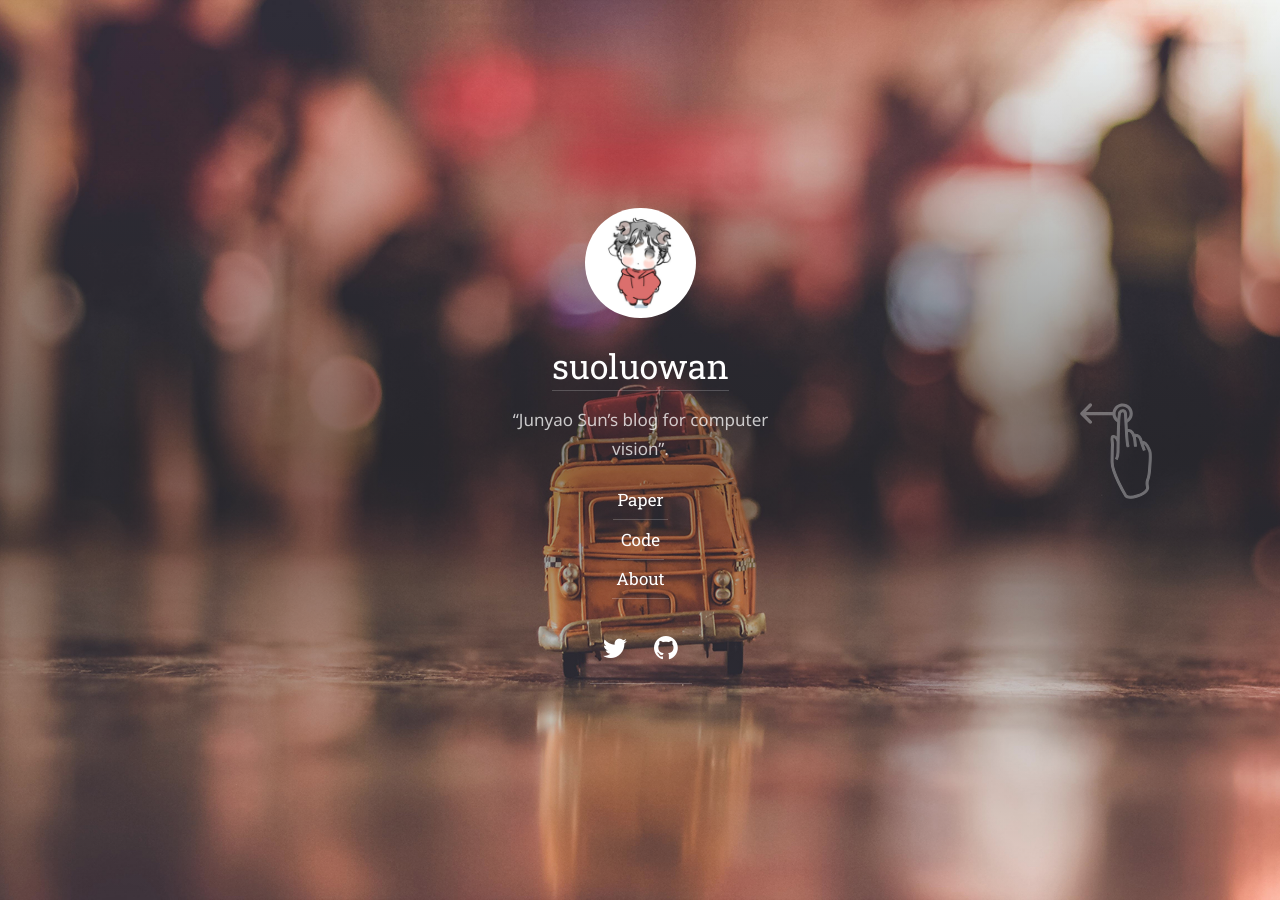
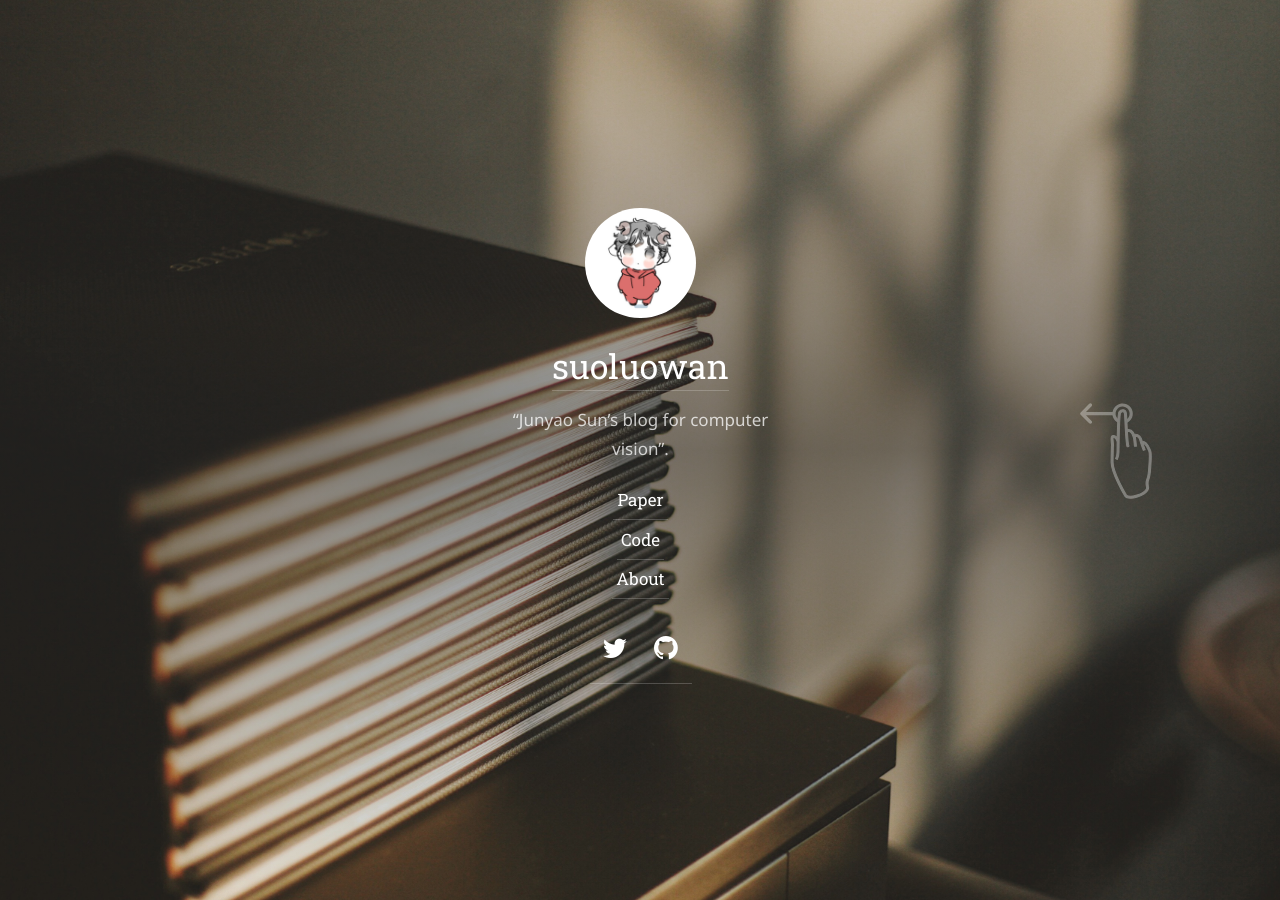
Before and after one commit to suoluowan/suoluowan.github.io, a Jekyll site: the page built from index.html, in a window 1280 px wide. Built offline with Jekyll 4.4.1, drawn with Linux system fonts in a browser that asks for light colours; some web fonts are replaced; the list of posts is cut into pages by our own code.

Commit message:
Update _config.yml

```diff
--- a/_config.yml
+++ b/_config.yml
@@ -78,7 +78,7 @@ paginate_path:         /blog/page-:num/
 # ========================================================================================
 
 # Sidebar image and theme color of the site.
-accent_image:          /assets/img/sidebar-3.jpg
+accent_image:          /assets/img/sidebar-2.jpg
 accent_color:          rgb(79,177,186)
 
 # This is used for the `theme-color` meta tag,
```
